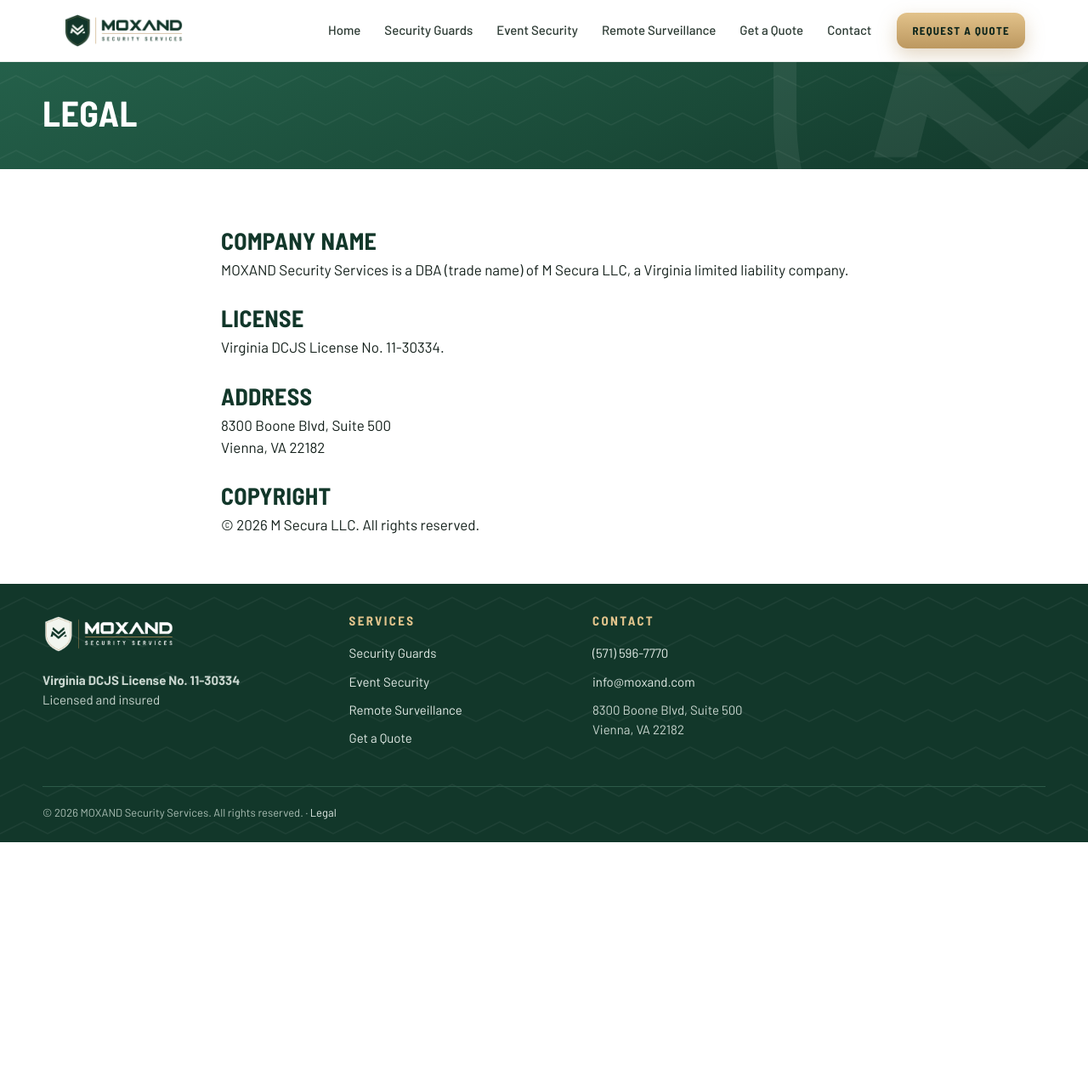
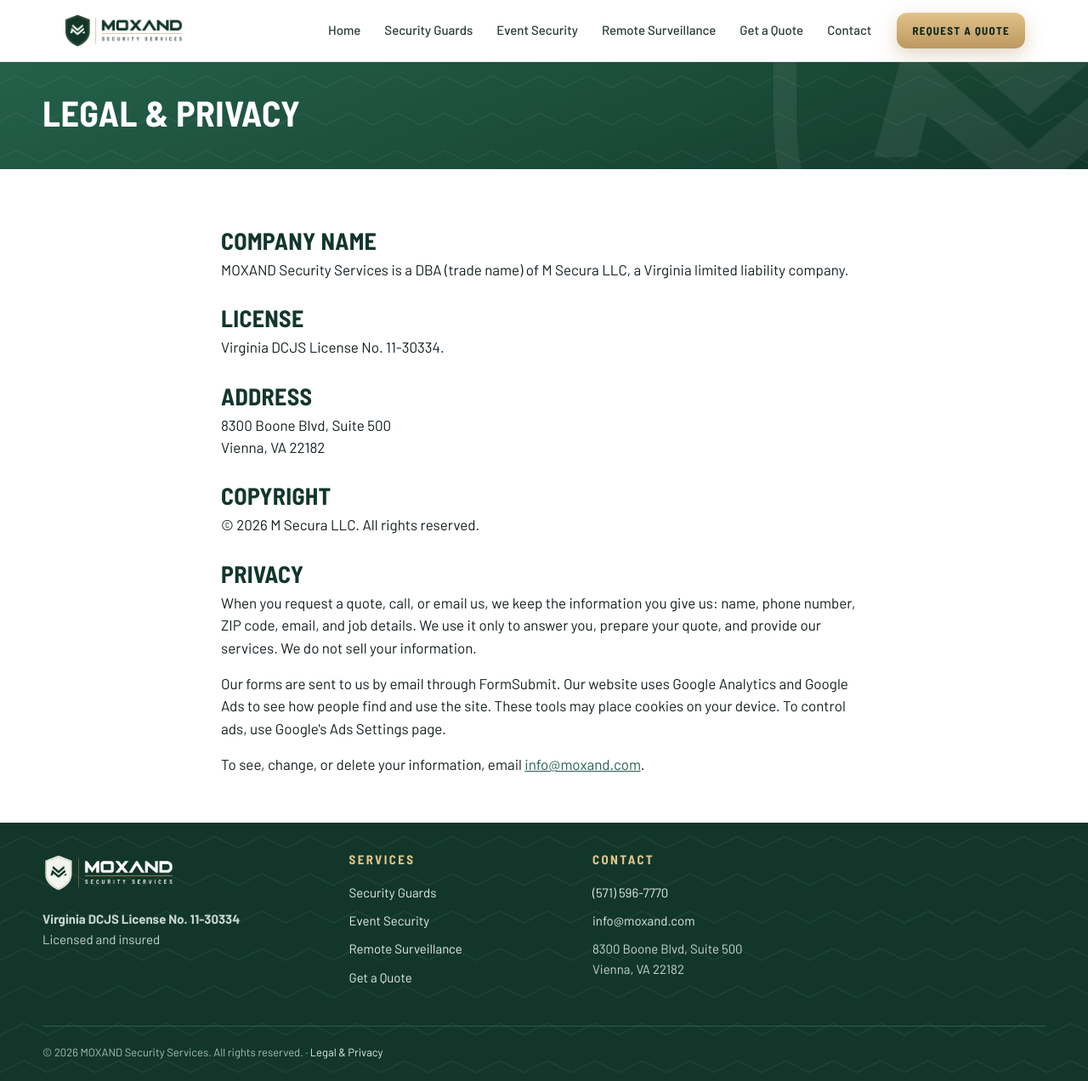
Before and after one commit to groupmomand-alt/moxand-website, a plain HTML site: page legal.html in a window 1280 px wide. Shown: the whole page at 85% size. Before the commit the page ends 991 px from the top, so only its background shows below. Drawn offline with Linux system fonts and the light colour scheme.

Commit message:
Add privacy section to Legal page; footer link now Legal & Privacy
Co-Authored-By: Claude Haiku 5.5 <noreply@anthropic.com>
Claude-Session: https://claude.ai/code/session_01WrMTWh5RjGiBM2EPNeWWwm

```diff
--- a/legal.html
+++ b/legal.html
@@ -3,7 +3,7 @@
 <head>
 <meta charset="UTF-8">
 <meta name="viewport" content="width=device-width, initial-scale=1.0">
-<title>Legal | MOXAND Security Services</title>
+<title>Legal &amp; Privacy | MOXAND Security Services</title>
 <meta name="description" content="Legal information about MOXAND Security Services.">
 <link rel="canonical" href="https://moxand.com/legal.html">
 <meta property="og:type" content="website">
@@ -350,7 +350,7 @@ label{margin-bottom:4px;font-size:12px}
 <section class="page-head">
   <svg class="wmk" viewBox="96 70 620 807" aria-hidden="true"><path fill="#fff" fill-rule="evenodd" d="M406,70 L716,190 V490 C716,700 560,810 406,877 C252,810 96,700 96,490 V190 Z M406,106 L688,214 V490 C688,682 540,782 406,842 C272,782 124,682 124,490 V214 Z"/><path fill="#fff" d="M279,314 L406,425 L533,314 L547,366 L406,489 L265,366 Z M256,401 L406,530 L556,401 L570,453 L406,592 L283,488 L270,540 L218,540 Z M580,487 L595,540 L519,540 Z"/></svg>
   <div class="wrap">
-    <h1>Legal</h1>
+    <h1>Legal &amp; Privacy</h1>
   </div>
 </section>
 <section>
@@ -363,6 +363,10 @@ label{margin-bottom:4px;font-size:12px}
     <p>8300 Boone Blvd, Suite 500<br>Vienna, VA 22182</p>
     <h2>Copyright</h2>
     <p>&copy; 2026 M Secura LLC. All rights reserved.</p>
+    <h2>Privacy</h2>
+    <p>When you request a quote, call, or email us, we keep the information you give us: name, phone number, ZIP code, email, and job details. We use it only to answer you, prepare your quote, and provide our services. We do not sell your information.</p>
+    <p>Our forms are sent to us by email through FormSubmit. Our website uses Google Analytics and Google Ads to see how people find and use the site. These tools may place cookies on your device. To control ads, use Google's Ads Settings page.</p>
+    <p>To see, change, or delete your information, email <a href="mailto:info@moxand.com">info@moxand.com</a>.</p>
   </div>
 </section>
 </main>
@@ -391,7 +395,7 @@ label{margin-bottom:4px;font-size:12px}
     </div>
   </div>
   <div class="footer-bottom">
-    <p>&copy; 2026 MOXAND Security Services. All rights reserved. &middot; <a href="legal.html">Legal</a></p>
+    <p>&copy; 2026 MOXAND Security Services. All rights reserved. &middot; <a href="legal.html">Legal &amp; Privacy</a></p>
   </div>
 </footer>
 <script>
--- a/sitemap.xml
+++ b/sitemap.xml
@@ -13,4 +13,5 @@
   <url><loc>https://moxand.com/security-guards-fredericksburg.html</loc></url>
   <url><loc>https://moxand.com/security-guards-shenandoah-valley.html</loc></url>
   <url><loc>https://moxand.com/faq.html</loc></url>
+  <url><loc>https://moxand.com/legal.html</loc></url>
 </urlset>
```
Also changed, not shown: contact.html (+1 -1 lines), events.html (+1 -1 lines), faq.html (+1 -1 lines), guards.html (+1 -1 lines), index.html (+1 -1 lines), monitoring-quote.html (+1 -1 lines), monitoring.html (+1 -1 lines), quote.html (+1 -1 lines), security-guards-fredericksburg.html (+1 -1 lines), security-guards-northern-virginia.html (+1 -1 lines), security-guards-richmond.html (+1 -1 lines), security-guards-shenandoah-valley.html (+1 -1 lines), security-guards-virginia-beach.html (+1 -1 lines).
